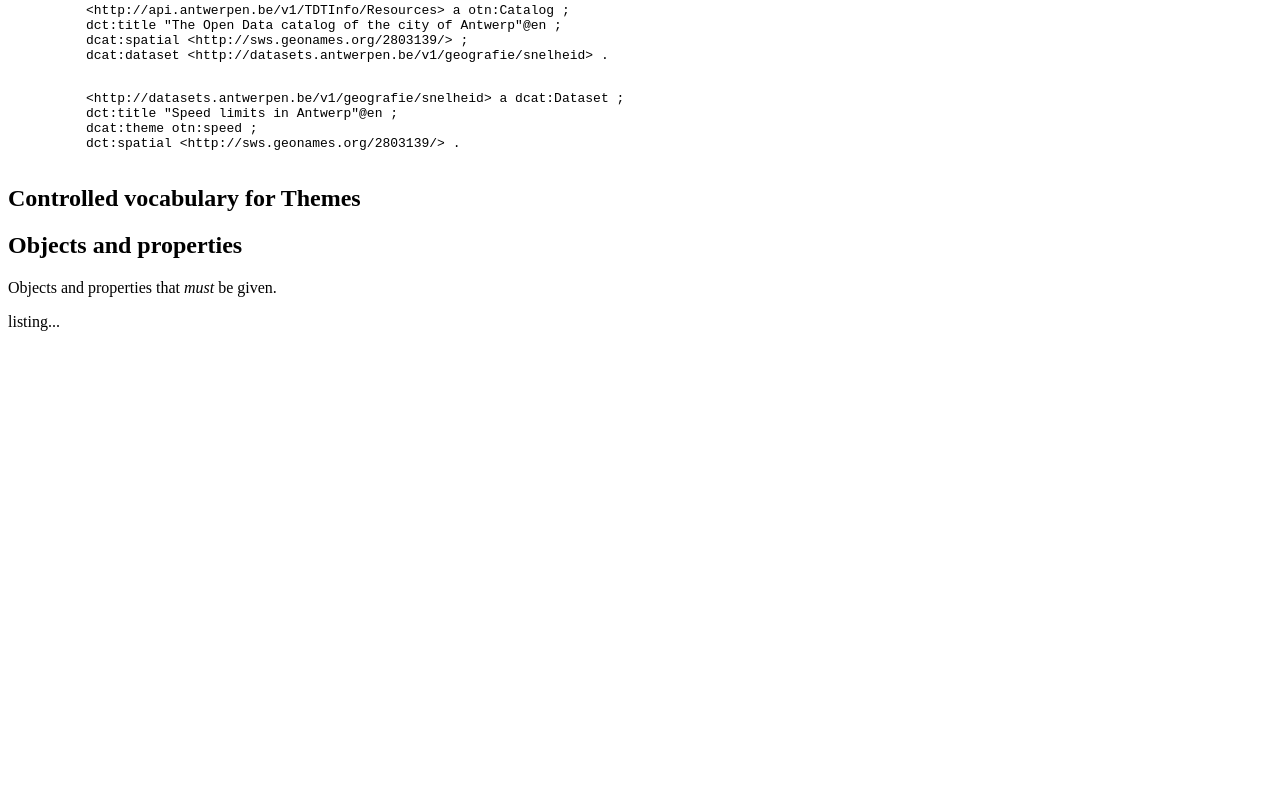
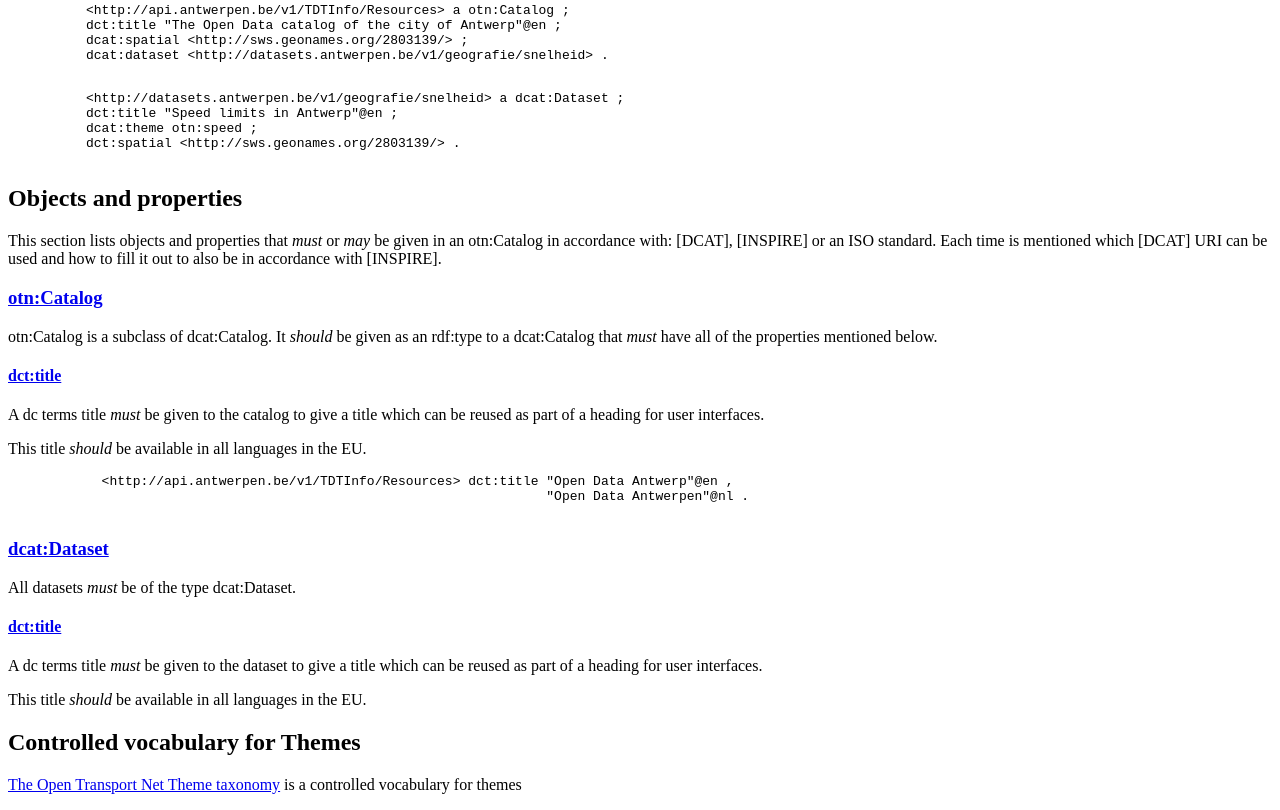
Before and after one commit to pietercolpaert/OTN-MP, a website: page index.html in a window 1280 px wide. Shown: the part 1769-2579 px from the top of the page. Before the commit the page ends 2116 px from the top, so only its background shows below. Drawn offline with nearby package versions, Linux system fonts and the light colour scheme; no server answers.

Commit message:
Added outline to explain other properties and start lining these up with other properties.

```diff
--- a/index.html
+++ b/index.html
@@ -152,19 +152,44 @@
 
     </section>
 
-    <section id="categories">
-      <!--todo: make this automatic-->
-      <h2>Controlled vocabulary for Themes</h2>
-      <div id="vocabulary-classes"></div>
-    </section>
-
     <section>
       <h2>Objects and properties</h2>
       <p>
-        Objects and properties that <em title="MUST" class="rfc2119">must</em> be given.
+        This section lists objects and properties that <em title="MUST" class="rfc2119">must</em> or <em title="MAY" class="rfc2119">may</em> be given in an otn:Catalog in accordance with: [DCAT], [INSPIRE] or an ISO standard. Each time is mentioned which [DCAT] URI can be used and how to fill it out to also be in accordance with [INSPIRE].
       </p>
-      <p>listing...</p>
+      <section>
+        <h3><a href="http://semweb.mmlab.be/ns/otn-mp#Catalog">otn:Catalog</a></h3>
+        <p>otn:Catalog is a subclass of dcat:Catalog. It <em title="SHOULD" class="rfc2119">should</em> be given as an rdf:type to a dcat:Catalog that <em title="MUST" class="rfc2119">must</em> have all of the properties mentioned below.</p>
+
+        <section>
+          <h4><a href="http://purl.org/dc/terms/title">dct:title</a></h4>
+          <p>A dc terms title <em title="MUST" class="rfc2119">must</em> be given to the catalog to give a title which can be reused as part of a heading for user interfaces.</p>
+          <p>This title <em title="SHOULD" class="rfc2119">should</em> be available in all languages in the EU.</p>
+          <pre class="example" title="Titles which can be given to an OTN catalog">
+            &lt;http://api.antwerpen.be/v1/TDTInfo/Resources&gt; dct:title "Open Data Antwerp"@en ,
+                                                                     "Open Data Antwerpen"@nl .
+          </pre>
+        </section>
+
+      </section>
+
+      <section>
+        <h3><a href="#Catalog">dcat:Dataset</a></h3>
+        <p>All datasets <em title="MUST" class="rfc2119">must</em> be of the type dcat:Dataset.</p>
+
+        <section>
+          <h4><a href="http://purl.org/dc/terms/title">dct:title</a></h4>
+          <p>A dc terms title <em title="MUST" class="rfc2119">must</em> be given to the dataset to give a title which can be reused as part of a heading for user interfaces.</p>
+          <p>This title <em title="SHOULD" class="rfc2119">should</em> be available in all languages in the EU.</p>
+        </section>
+
+      </section>
     </section>
 
+    <section id="categories">
+      <h2>Controlled vocabulary for Themes</h2>
+      <p><a href="http://semweb.mmlab.be/ns/otn-mp#themeTaxonomy">The Open Transport Net Theme taxonomy</a> is a controlled vocabulary for themes</p>
+      <div id="vocabulary-classes"></div>
+    </section>
   </body>
 </html>
```
Also changed, not shown: js/content.js (line endings or trailing spaces).
